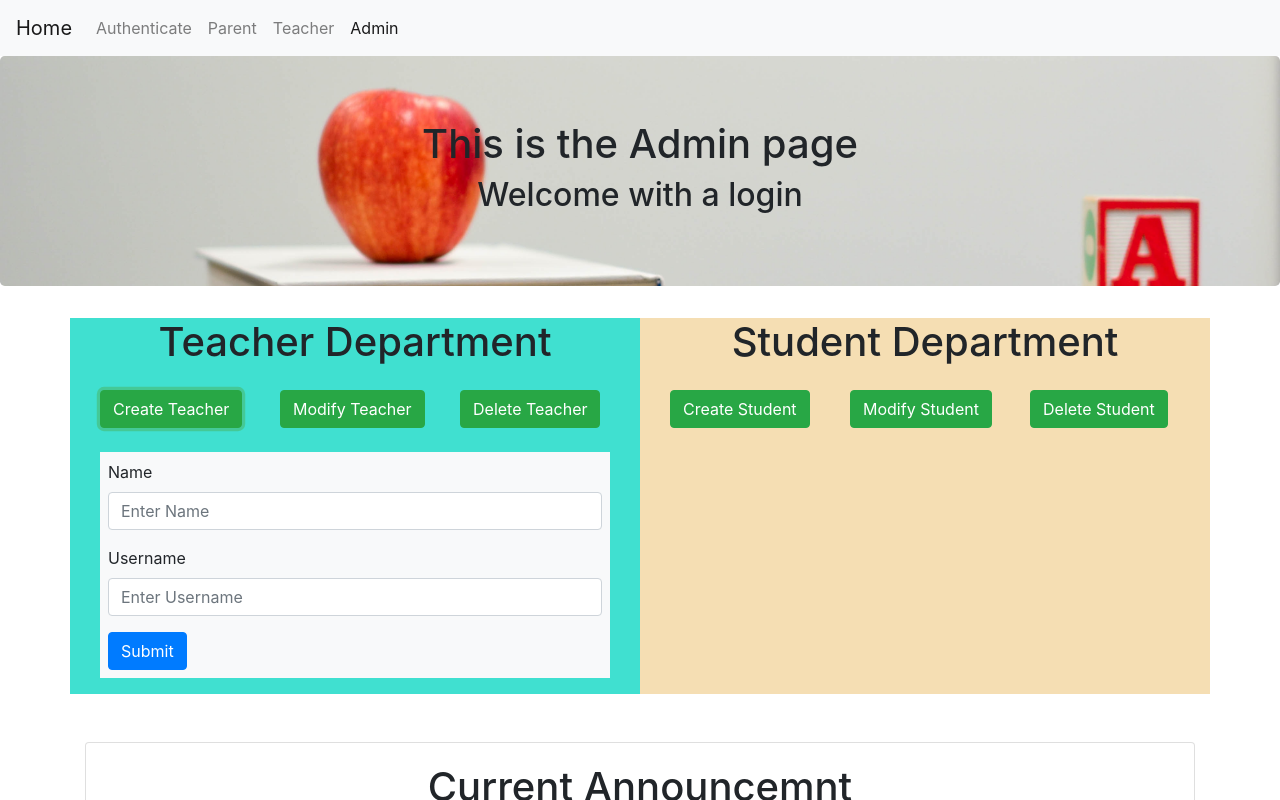
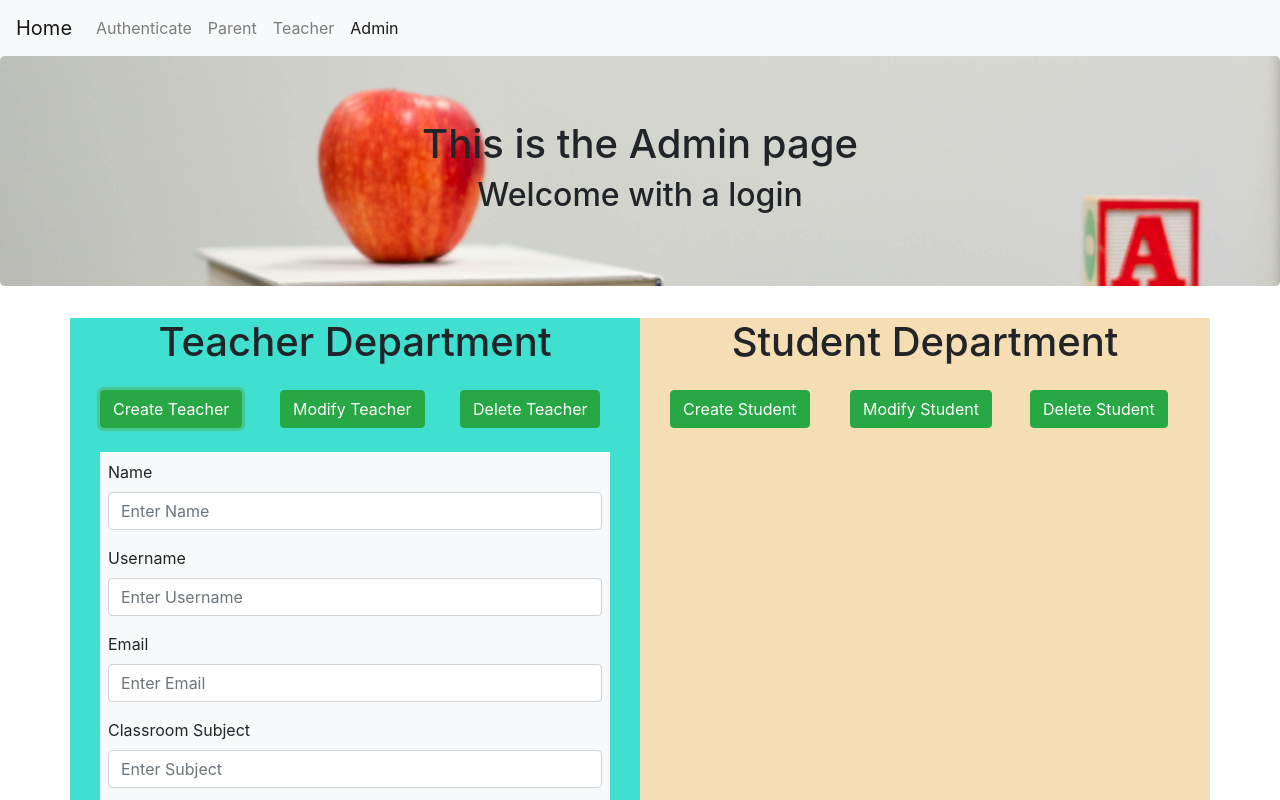
Before and after one commit to seleazar10/schooltracker, a React (Create React App) app in the folder client/: page /admin in a window 1280 px wide. Both pictures are taken after a click on the button "Create Teacher". Shown: the top 800 px of the page. Built offline with nearby package versions, Linux system fonts and the light colour scheme; no server answers.

Commit message:
created email and classroom subject form

```diff
--- a/client/src/components/Container/Admin.js
+++ b/client/src/components/Container/Admin.js
@@ -7,11 +7,15 @@ class Box extends React.Component {
     super(props);
     this.state = {
       teacherName: '',
-      userName: ''
+      userName: '',
+      userEmail: '',
+      classroomSub: ''
     };
 
     this.handleChange = this.handleChange.bind(this);
     this.handleChangeUsername = this.handleChangeUsername.bind(this);
+    this.handleChangeUserEmail = this.handleChangeUserEmail.bind(this);
+    this.handleChangeclassroomSub = this.handleChangeclassroomSub.bind(this);
     this.handleSubmit = this.handleSubmit.bind(this);
   }
 
@@ -23,8 +27,19 @@ class Box extends React.Component {
     this.setState({ userName: event.target.value });
   }
 
+  handleChangeUserEmail(event) {
+    this.setState({ userEmail: event.target.value});
+  }
+
+  handleChangeclassroomSub(event) {
+    this.setState({ classroomSub: event.target.value });
+  }
+
   handleSubmit(event) {
-    console.log('A name was submitted: ' + this.state.teacherName + " " + this.state.userName);
+    console.log('A name was submitted: ' + this.state.teacherName);
+    console.log("A username was submitted: " + this.state.userName);
+    console.log("An email was submitted: " + this.state.userEmail);
+    console.log("A teaching subject was submitted: " + this.state.classroomSub);
     event.preventDefault();
   }
 
@@ -43,6 +58,16 @@ class Box extends React.Component {
             <Form.Control type="text" placeholder="Enter Username" value={this.state.userName} onChange={this.handleChangeUsername} />
           </Form.Group>
 
+          <Form.Group controlId="newUserEmail">
+            <Form.Label>Email</Form.Label>
+            <Form.Control type="email" placeholder="Enter Email" value={this.state.userEmail} onChange={this.handleChangeUserEmail} />
+          </Form.Group>
+
+          <Form.Group controlId="newclassroomSub">
+            <Form.Label>Classroom Subject</Form.Label>
+            <Form.Control type="text" placeholder="Enter Subject" value={this.state.classroomSub} onChange={this.handleChangeclassroomSub} />
+          </Form.Group>
+
           <Button variant="primary" type="submit" value="Submit">
             Submit
           </Button>
```
